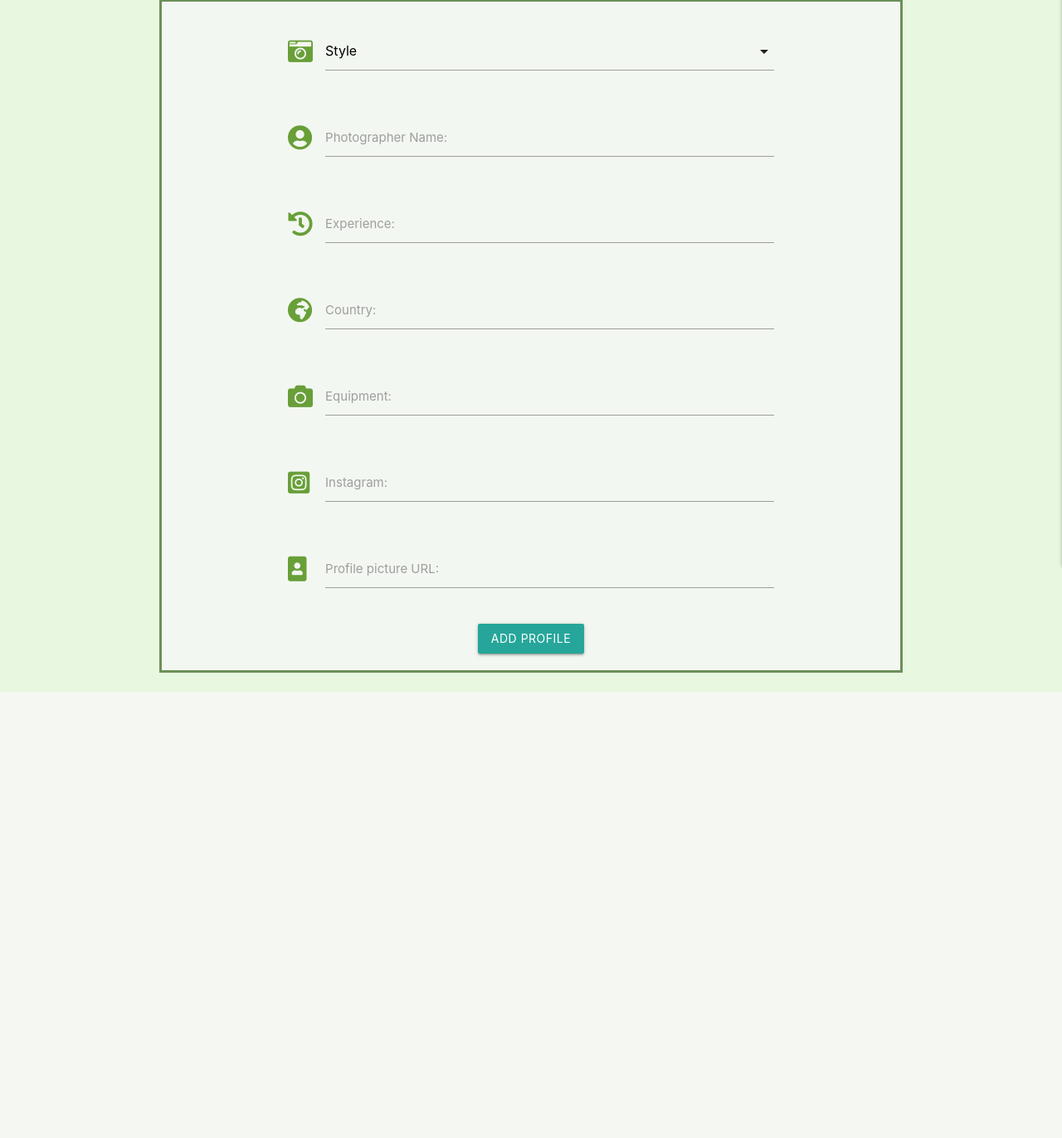
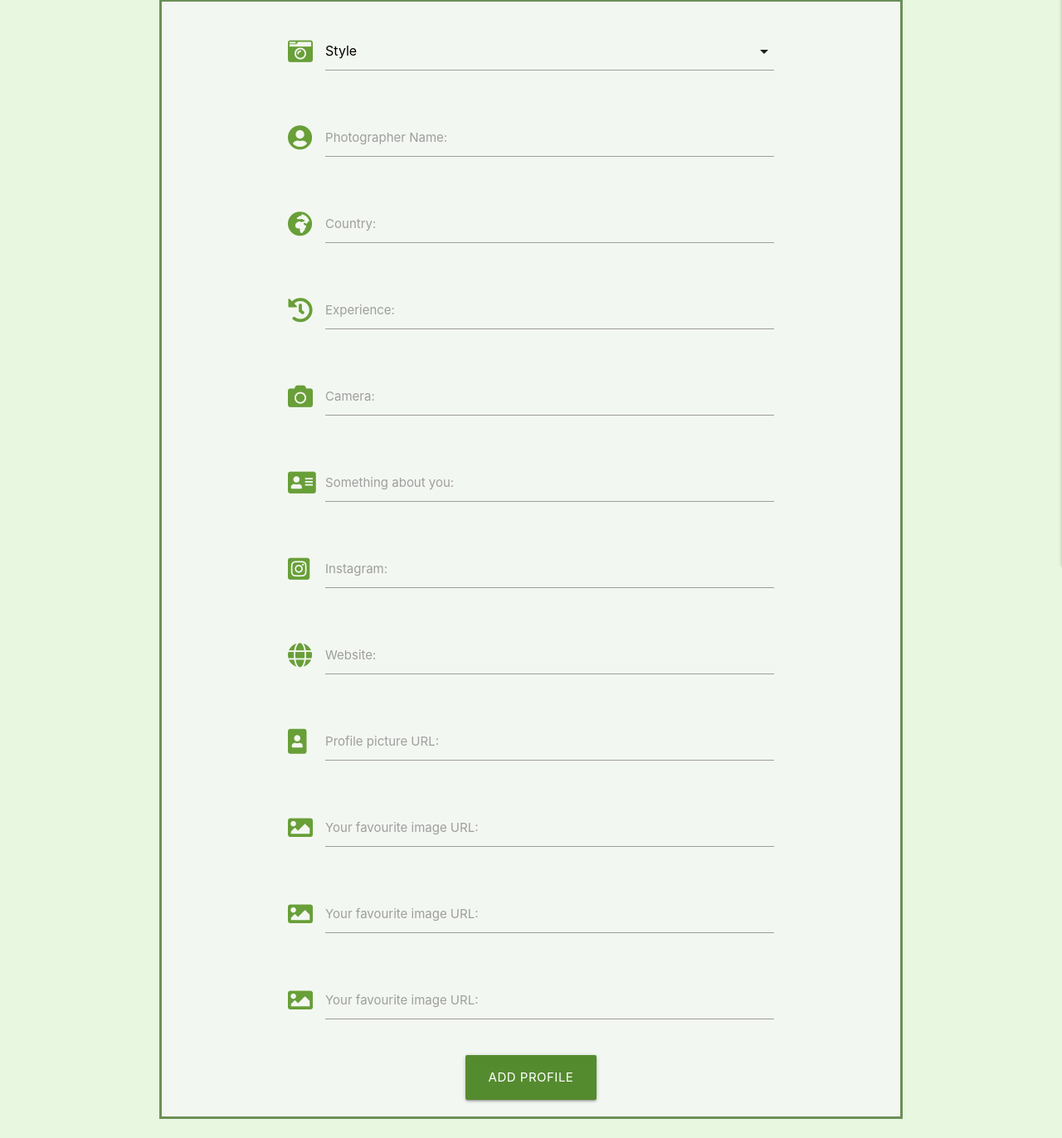
Before and after one commit to OndrejValla/TALENTED-PEOPLE, a Flask app: page /add_photographer in a window 1280 px wide. Shown: the part 178-1550 px from the top of the page at 83% size. Before the commit the page ends 1012 px from the top, so only its background shows below. Run offline with Flask 2, Linux system fonts and the light colour scheme; data that the repository does not hold is empty; some libraries are stand-ins or nearby versions.

Commit message:
Create additional photographer inputs

```diff
--- a/app.py
+++ b/app.py
@@ -23,12 +23,6 @@ mongo = PyMongo(app)
 def get_home():
     return render_template("home.html")
 
-# GET PHOTOGRAPHERS FUNCTION
-@app.route("/")
-@app.route("/get_photographers")
-def get_photographers():
-    photographers = list(mongo.db.photographers.find())
-    return render_template("photographers.html", photographers=photographers)
 
 # REGISTER FUNCTION
 @app.route("/register", methods=["GET", "POST"])
@@ -54,6 +48,7 @@ def register():
         flash("You have been successfully registred!")
         return redirect(url_for("profile", username=session["user"]))
     return render_template("register.html")
+
 
 # LOG IN FUNCTION
 @app.route("/login", methods=["GET", "POST"])
@@ -86,6 +81,68 @@ def login():
 
     return render_template("login.html")
 
+
+# LOG OUT FUNCTION
+@app.route("/logout")
+def logout():
+    # remove user's session cookies
+    flash("You have been logged out")
+    session.pop("user")
+    return redirect(url_for("login"))
+
+
+# GET PHOTOGRAPHERS FUNCTION
+@app.route("/")
+@app.route("/get_photographers")
+def get_photographers():
+    photographers = list(mongo.db.photographers.find())
+    return render_template("photographers.html", photographers=photographers)
+
+
+# ADD PHOTOGRAPHER FUNCTION
+@app.route("/add_photographer", methods=["GET", "POST"])
+def add_photographer():
+    if request.method == "POST":
+        photographer = {
+            "category_name": request.form.get("category_name"),
+            "photographer_name": request.form.get("photographer_name"),
+            "photographer_experience": request.form.get(
+                "photographer_experience"),
+            "photographer_country": request.form.get(
+                "photographer_country"),
+            "photographer_equipment": request.form.get(
+                "photographer_equipment"),
+            "photographer_about": request.form.get("photographer_about"),
+            "photographer_instagram": request.form.get(
+                "photographer_instagram"),
+            "photographer_website": request.form.get(
+                "photographer_website"),
+            "photographer_profile_image_URL": request.form.get(
+                "photographer_profile_image_URL"),
+            "photographer_image_URL2": request.form.get(
+                "photographer_image_URL2"),
+            "photographer_image_URL3": request.form.get(
+                "photographer_image_URL3"),
+            "photographer_image_URL4": request.form.get(
+                "photographer_image_URL4"),
+            "created_by": session["user"]
+        }
+        mongo.db.photographers.insert_one(photographer)
+        flash("Profile Successfully Created!")
+        return redirect(url_for("get_photographers"))
+
+    categories = mongo.db.categories.find().sort("category_name", 1)
+    return render_template("add_photographer.html", categories=categories)
+
+
+# VIEW PHOTOGRAPHER FUNCTION
+@app.route("/photographer/<photographer_id>")
+def photographerprofile(photographer_id):
+    photographer = mongo.db.photographers.find_one({"_id": ObjectId(
+        photographer_id)})
+    return render_template("photographer.html", photographer=photographer)
+
+
 # PROFILE FUNCTION
 @app.route("/profile/<username>", methods=["GET", "POST"])
 def profile(username):
@@ -96,7 +153,7 @@ def profile(username):
             # Check if user is logged in and matches user logged in.
             if "user" in session and (user["username"] == session["user"]):
                 user_profile.append(user)
-    #the session user's username from the database
+    # the session user's username from the database
         username= mongo.db.users.find_one(
             {"username": session["user"]})["username"]
         if session["user"]:
@@ -106,34 +163,6 @@ def profile(username):
         flash("Please log in for access")
         return redirect(url_for("login", ))
 
-# LOG OUT FUNCTION
-@app.route("/logout")
-def logout():
-    # remove user's session cookies
-    flash("You have been logged out")
-    session.pop("user")
-    return redirect(url_for("login"))
-
-# ADD PHOTOGRAPHER FUNCTION
-@app.route("/add_photographer", methods=["GET", "POST"])
-def add_photographer():
-    if request.method == "POST":
-        photographer = {
-            "category_name": request.form.get("category_name"),
-            "photographer_name": request.form.get("photographer_name"),
-            "photographer_experience": request.form.get("photographer_experience"),
-            "photographer_country": request.form.get("photographer_country"),
-            "equipment": request.form.get("equipment"),
-            "photographer_instagram": request.form.get("photographer_instagram"),
-            "photographer_image_URL": request.form.get("photographer_image_URL")
-        }
-        mongo.db.photographers.insert_one(photographer)
-        flash("Profile Successfully Created!")
-        return redirect(url_for("get_photographers"))
-
-    categories = mongo.db.categories.find().sort("category_name", 1)
-    return render_template("add_photographer.html", categories=categories)
-
 
 if __name__ == "__main__":
     app.run(host=os.environ.get("IP"),
--- a/templates/add_photographer.html
+++ b/templates/add_photographer.html
@@ -6,7 +6,7 @@
 
 <div class="container add-photographer-container"><br>
     <form class="col s12" method="POST" action="{{ url_for('add_photographer') }}">
-        <!-- SELECT PHOTOGRAPHY STYLE -->
+        <!-- SELECT STYLE -->
         <div class="row">
             <div class="input-field col s8 offset-s2 light-green-text
             text-darken-2">
@@ -24,9 +24,19 @@
             <div class="input-field col s8 offset-s2 light-green-text
             text-darken-2">
                 <i class="fas fa-user-circle prefix"></i>
-                <input id="photographer_name" name="photographer_name" minlength="4" type="text"
+                <input id="photographer_name" name="photographer_name" minlength="4" maxlength="20" type="text"
                     class="validate light-green-text text-darken-4" required>
                 <label for="photographer_name">Photographer Name:</label>
+            </div>
+        </div>
+        <!-- COUNTRY -->
+        <div class="row">
+            <div class="input-field col s8 offset-s2 light-green-text
+            text-darken-2">
+                <i class="fas fa-globe-africa prefix"></i>
+                <input id="photographer_country" name="photographer_country" minlength="3" maxlength="20" type="text"
+                    class="validate light-green-text text-darken-4" title="Optional">
+                <label for="photographer_country">Country:</label>
             </div>
         </div>
         <!-- EXPERIENCE -->
@@ -34,19 +44,9 @@
             <div class="input-field col s8 offset-s2 light-green-text
             text-darken-2">
                 <i class="fas fa-history prefix"></i>
-                <input id="photographer_experience" name="photographer_experience" minlength="4" type="text"
-                    class="validate light-green-text text-darken-4">
+                <input id="photographer_experience" name="photographer_experience" minlength="4" maxlength="70"
+                    type="text" class="validate light-green-text text-darken-4" title="Optional">
                 <label for="photographer_experience">Experience:</label>
-            </div>
-        </div>
-        <!-- COUNTRY -->
-        <div class="row">
-            <div class="input-field col s8 offset-s2 light-green-text
-            text-darken-2">
-                <i class="fas fa-globe-africa prefix"></i>
-                <input id="photographer_country" name="photographer_country" minlength="3" type="text"
-                    class="validate light-green-text text-darken-4">
-                <label for="photographer_country">Country:</label>
             </div>
         </div>
         <!-- EQUIPMENT -->
@@ -54,9 +54,19 @@
             <div class="input-field col s8 offset-s2 light-green-text
             text-darken-2">
                 <i class="fas fa-camera prefix"></i>
-                <input id="equipment" name="equipment" type="text" class="validate
-                light-green-text text-darken-4">
-                <label for="equipment">Equipment:</label>
+                <input id="photographer_equipment" name="photographer_equipment" maxlength="50" type="text" class="validate
+                light-green-text text-darken-4" title="Optional">
+                <label for="photographer_equipment">Camera:</label>
+            </div>
+        </div>
+        <!-- ABOUT -->
+        <div class="row">
+            <div class="input-field col s8 offset-s2 light-green-text
+                    text-darken-2">
+                <i class="fas fa-address-card prefix"></i>
+                <input id="photographer_about" name="photographer_about" maxlength="150" type="text"
+                    class="validate light-green-text text-darken-4" title="Optional">
+                <label for="photographer_about">Something about you:</label>
             </div>
         </div>
         <!-- INSTAGRAM -->
@@ -64,9 +74,19 @@
             <div class="input-field col s8 offset-s2 light-green-text
             text-darken-2">
                 <i class="fab fa-instagram-square prefix"></i>
-                <input id="photographer_instagram" name="photographer_instagram" type="text"
-                    class="validate light-green-text text-darken-4" required>
+                <input id="photographer_instagram" name="photographer_instagram" minlength="4" maxlength="20"
+                    type="text" class="validate light-green-text text-darken-4" required>
                 <label for="photographer_instagram">Instagram:</label>
+            </div>
+        </div>
+        <!-- WEBSITE -->
+        <div class="row">
+            <div class="input-field col s8 offset-s2 light-green-text
+            text-darken-2">
+                <i class="fas fa-globe prefix"></i>
+                <input id="photographer_website" name="photographer_website" minlength="5" maxlength="30" type="text"
+                    class="validate light-green-text text-darken-4" title="Optional">
+                <label for="photographer_website">Website:</label>
             </div>
         </div>
         <!-- PROFILE PHOTO -->
@@ -74,16 +94,45 @@
             <div class="input-field col s8 offset-s2 light-green-text
             text-darken-2">
                 <i class="fas fa-portrait prefix"></i>
-                <input id="photographer_image_URL" name="photographer_image_URL" type="text"
+                <input id="photographer_profile_image_URL" name="photographer_profile_image_URL" type="text"
                     class="validate light-green-text text-darken-4" title="Portrait style image PREFERRED" required>
-                <label for="photographer_image_URL">Profile picture URL:</label>
+                <label for="photographer_profile_image_URL">Profile picture URL:</label>
+            </div>
+        </div>
+        <!-- ADDITIONAL PHOTOS -->
+        <div class="row">
+            <div class="input-field col s8 offset-s2 light-green-text
+                    text-darken-2">
+                <i class="fas fa-image prefix"></i>
+                <input id="photographer_image_URL2" name="photographer_image_URL2" type="text"
+                    class="validate light-green-text text-darken-4" title="Optional">
+                <label for="photographer_image_URL2">Your favourite image URL:</label>
+            </div>
+        </div>
+        <div class="row">
+            <div class="input-field col s8 offset-s2 light-green-text
+                    text-darken-2">
+                <i class="fas fa-image prefix"></i>
+                <input id="photographer_image_URL3" name="photographer_image_URL3" type="text"
+                    class="validate light-green-text text-darken-4" title="Optional">
+                <label for="photographer_image_URL3">Your favourite image URL:</label>
+            </div>
+        </div>
+        <div class="row">
+            <div class="input-field col s8 offset-s2 light-green-text
+                    text-darken-2">
+                <i class="fas fa-image prefix"></i>
+                <input id="photographer_image_URL4" name="photographer_image_URL4" type="text"
+                    class="validate light-green-text text-darken-4" title="Optional">
+                <label for="photographer_image_URL4">Your favourite image URL:</label>
             </div>
         </div>
         <!-- ADD PROFILE BUTTON -->
         <div class="row">
             <div class="col s8 offset-s2 center-align light-green-text
             text-darken-2">
-                <button class="btn waves-effect" type="submit">Add Profile
+                <button class="light-green darken-3 waves-effect waves-light
+                btn-large add-profile-btn-2" type="submit">Add Profile
                 </button>
             </div>
         </div>
```
Also changed, not shown: templates/photographer.html (+33 -11 lines), templates/photographers.html (+10 -5 lines).
